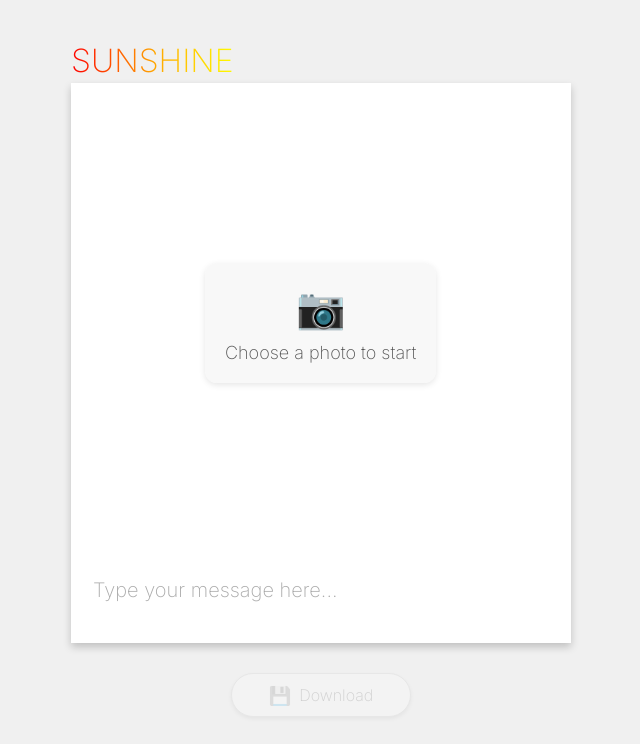
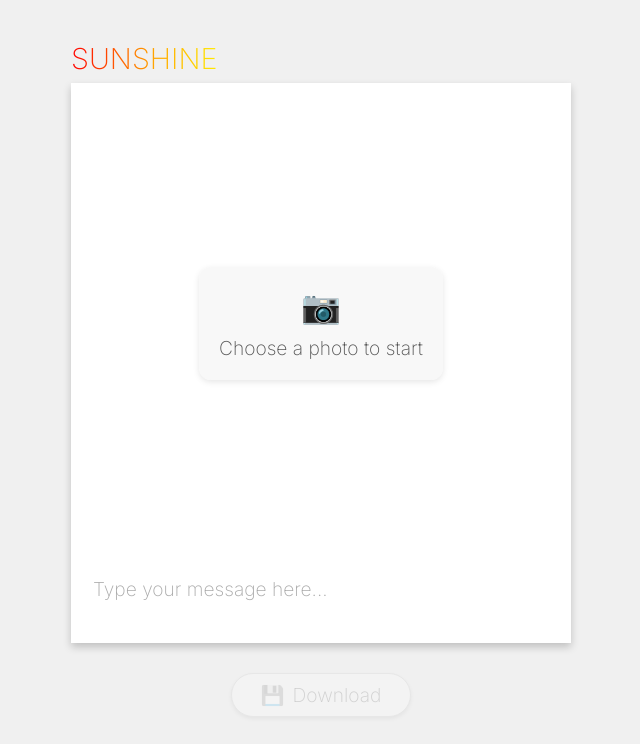
Before and after one commit to ocinpp/suncatcher-photo, a Vue app: page / in a window 1280 px wide. Shown: the top 744 px of the page, without its empty margins (319-959 px from the left). Built offline with nearby package versions, Linux system fonts and the light colour scheme.

Commit message:
Fix download image style

```diff
--- a/src/components/PolaroidViewer.vue
+++ b/src/components/PolaroidViewer.vue
@@ -254,7 +254,7 @@ function handleImageUpload(e) {
 
       ctx.fillStyle = "#999";
       ctx.textAlign = "center";
-      ctx.font = "16px Arial";
+      ctx.font = ".12rem Inter, sans-serif";
       ctx.fillText(
         "Loading...",
         canvas.value.width / 2,
@@ -543,16 +543,18 @@ function downloadPolaroid(e) {
 
   // Add the message text at the bottom of the polaroid
   if (userMessage.value) {
-    tempCtx.font = "16px Inter, sans-serif";
+    tempCtx.font = "200 1.2rem Inter, sans-serif";
     tempCtx.fillStyle = "black";
-    tempCtx.textAlign = "center";
+    tempCtx.textAlign = "left";
 
     // Position text in the bottom white area
+    const textX = canvasOffsetX;
     const textY = canvasOffsetY + canvasRect.height + 40;
 
     // Handle text wrapping for long messages
     const maxWidth = tempCanvas.width - 40;
     const words = userMessage.value.split(" ");
+
     let line = "";
     let y = textY;
 
@@ -561,7 +563,7 @@ function downloadPolaroid(e) {
       const metrics = tempCtx.measureText(testLine);
 
       if (metrics.width > maxWidth && i > 0) {
-        tempCtx.fillText(line, tempCanvas.width / 2, y);
+        tempCtx.fillText(line, textX, y);
         line = words[i] + " ";
         y += 20;
       } else {
@@ -569,7 +571,7 @@ function downloadPolaroid(e) {
       }
     }
 
-    tempCtx.fillText(line, tempCanvas.width / 2, y);
+    tempCtx.fillText(line, textX, y);
   }
 
   // Convert to data URL and trigger download
@@ -725,7 +727,7 @@ body::before {
 .polaroid-text {
   font-family: "Inter", sans-serif;
   font-weight: 200;
-  font-size: 32px;
+  font-size: 1.8rem;
   text-align: left;
   text-transform: uppercase;
   position: absolute;
@@ -790,12 +792,12 @@ body::before {
 }
 
 .photo-icon {
-  font-size: 40px;
+  font-size: 2rem;
   margin-bottom: 10px;
 }
 
 .prompt-text {
-  font-size: 18px;
+  font-size: 1.2rem;
   color: #555;
 }
 
@@ -823,7 +825,7 @@ body::before {
   border: none;
   background: transparent;
   font-family: "Inter", sans-serif;
-  font-size: 20px;
+  font-size: 1.2rem;
   line-height: 1.5;
   resize: none;
   outline: none;
@@ -842,7 +844,7 @@ body::before {
   border: 1px solid #ddd;
   border-radius: 25px;
   padding: 10px 20px;
-  font-size: 16px;
+  font-size: 1.2rem;
   display: flex;
   align-items: center;
   justify-content: center;
@@ -868,7 +870,7 @@ body::before {
 
 .button-icon {
   margin-right: 8px;
-  font-size: 18px;
+  font-size: 1.2rem;
 }
 
 /* Responsive adjustments */
```
